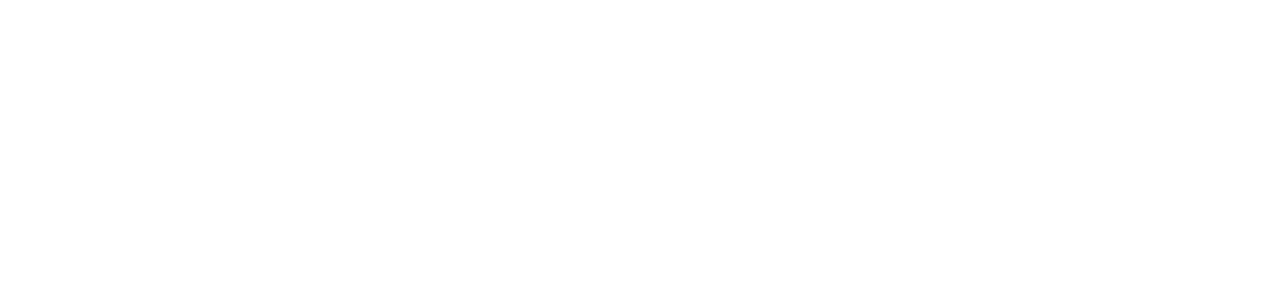
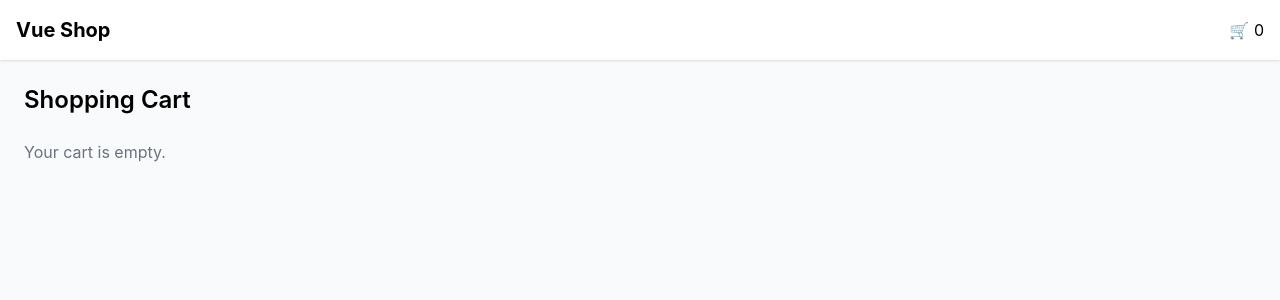
Before and after one commit to hamedAbdollahzade/vue-shop, a Vue app: page /cart in a window 1280 px wide. Before the commit this address had no page. Shown: the top 300 px of the page. Built offline with nearby package versions, Linux system fonts and the light colour scheme.

Commit message:
feat: implement cart page with item listing, removal and total price calculation

```diff
--- a/src/layouts/MainLayout.vue
+++ b/src/layouts/MainLayout.vue
@@ -2,11 +2,15 @@
   <div class="min-h-screen bg-gray-50">
 
     <header class="bg-white shadow p-4 flex justify-between items-center">
-      <h1 class="text-xl font-bold">Vue Shop</h1>
-      <div>
-        🛒 {{ cart.totalItems || 0 }}
-      </div>
+      <RouterLink to="/products" class="text-xl font-bold">
+        Vue Shop
+      </RouterLink>
+
+      <RouterLink to="/cart" class="relative">
+        🛒 {{ cart.totalItems }}
+      </RouterLink>
     </header>
+
 
     <main class="container mx-auto p-6">
       <slot/>
@@ -19,6 +23,7 @@
 
 <script setup>
 import {useCartStore} from '../stores/cart'
+import {RouterLink} from 'vue-router'
 
 const cart = useCartStore()
 </script>
--- a/src/router/index.js
+++ b/src/router/index.js
@@ -14,7 +14,13 @@
     path: '/products/:id',
     name: 'ProductDetail',
     component: () => import('../views/ProductDetailView.vue')
+  },
+  {
+    path: '/cart',
+    name: 'Cart',
+    component: () => import('../views/CartView.vue')
   }
+
 ]
 
 const router = createRouter({
--- a/src/views/CartView.vue
+++ b/src/views/CartView.vue
@@ -0,0 +1,62 @@
+<template>
+  <MainLayout>
+    <h2 class="text-2xl font-semibold mb-6">
+      Shopping Cart
+    </h2>
+
+    <div v-if="cart.items.length">
+
+      <div
+        v-for="item in cart.items"
+        :key="item.id"
+        class="flex justify-between items-center bg-white p-4 rounded shadow mb-4"
+      >
+        <div>
+          <h3 class="font-semibold">{{ item.title }}</h3>
+          <p class="text-sm text-gray-500">
+            ${{ item.price }} × {{ item.quantity }}
+          </p>
+        </div>
+
+        <div class="flex items-center gap-4">
+          <p class="font-semibold">
+            ${{ item.price * item.quantity }}
+          </p>
+
+          <button
+            @click="cart.removeFromCart(item.id)"
+            class="text-red-500 hover:underline"
+          >
+            Remove
+          </button>
+        </div>
+      </div>
+
+      <div class="text-right mt-6">
+        <p class="text-xl font-bold">
+          Total: ${{ totalPrice }}
+        </p>
+      </div>
+
+    </div>
+
+    <div v-else>
+      <p class="text-gray-500">Your cart is empty.</p>
+    </div>
+
+  </MainLayout>
+</template>
+
+<script setup>
+import {computed} from 'vue'
+import MainLayout from '../layouts/MainLayout.vue'
+import {useCartStore} from '../stores/cart'
+
+const cart = useCartStore()
+
+const totalPrice = computed(() =>
+  cart.items.reduce((sum, item) => {
+    return sum + item.price * item.quantity
+  }, 0)
+)
+</script>
```
